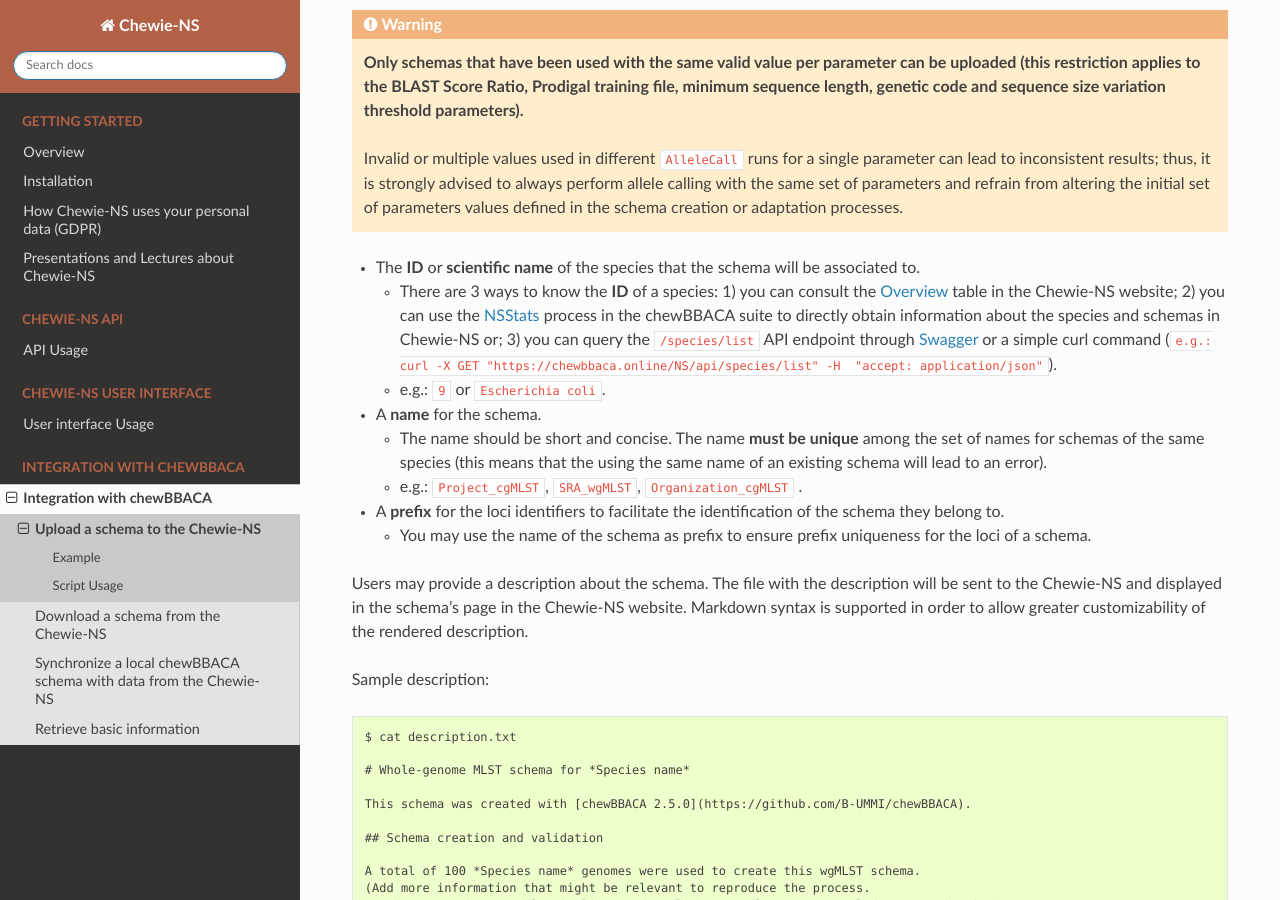
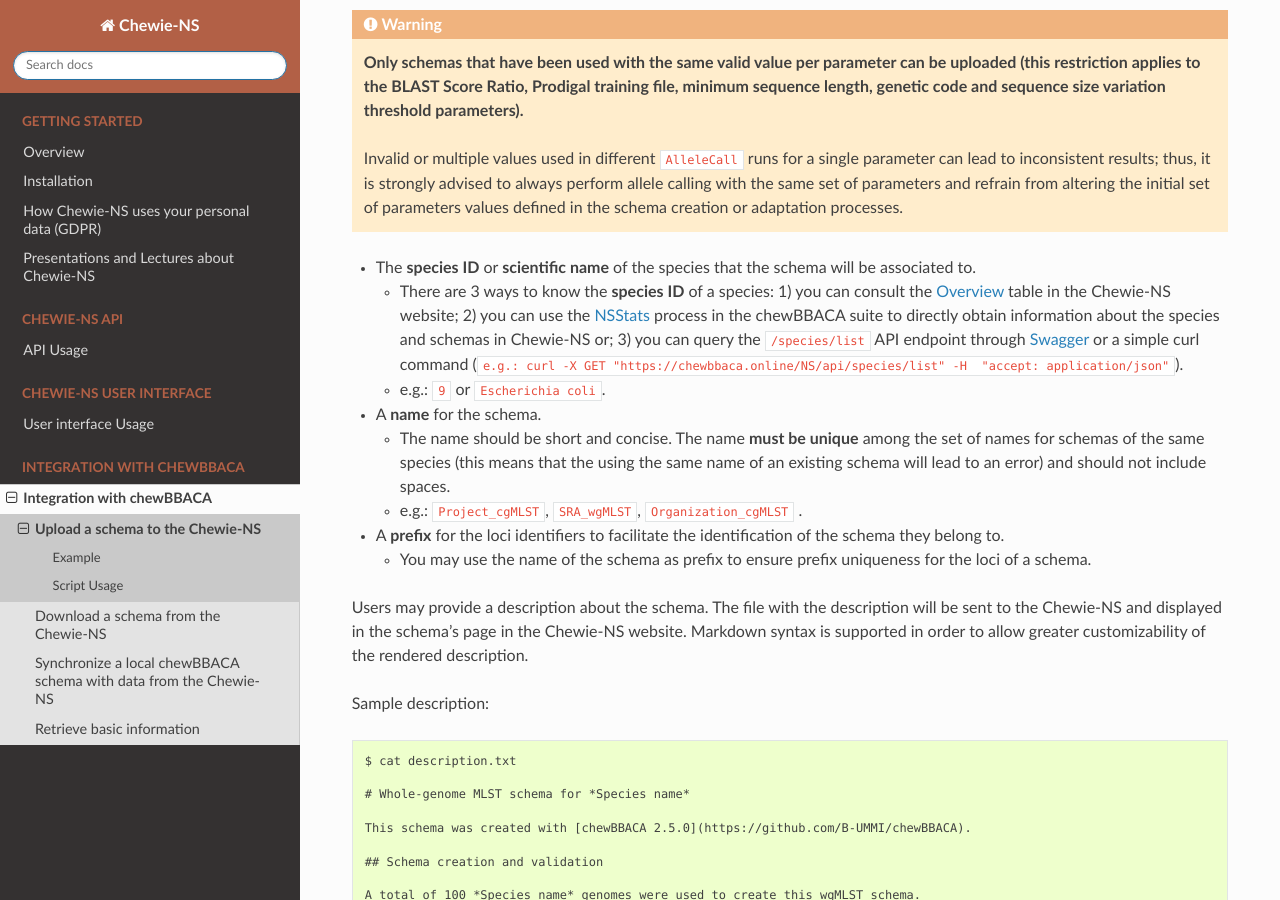
Before and after one commit to B-UMMI/Chewie-NS, a Sphinx documentation site: the page built from docs/user/upload_api.rst, in a window 1280 px wide and 900 px high, scrolled down 540 px. Built offline with Sphinx 7.4.7 and the Read the Docs theme 2.0.0, drawn with Linux system fonts in a browser that asks for light colours.

Commit message:
Update upload_api.rst
Small changes to text.

```diff
--- a/docs/user/upload_api.rst
+++ b/docs/user/upload_api.rst
@@ -31,9 +31,9 @@
              set of parameters values defined in the schema creation or
              adaptation processes.
 
-- The **ID** or **scientific name** of the species that the schema will be associated to.
+- The **species ID** or **scientific name** of the species that the schema will be associated to.
 
-  - There are 3 ways to know the **ID** of a species: 1) you can consult the `Overview <https://chewbbaca.online/stats>`_
+  - There are 3 ways to know the **species ID** of a species: 1) you can consult the `Overview <https://chewbbaca.online/stats>`_
     table in the Chewie-NS website; 2) you can use the
     `NSStats <https://github.com/B-UMMI/chewBBACA/blob/master/CHEWBBACA/CHEWBBACA_NS/stats_requests.py>`_
     process in the  chewBBACA suite to directly obtain information about the species and schemas in Chewie-NS or; 3) you can
@@ -45,7 +45,8 @@
 - A **name** for the schema.
 
   - The name should be short and concise. The name **must be unique** among the set of names for
-    schemas of the same species (this means that the using the same name of an existing schema will lead to an error).
+    schemas of the same species (this means that the using the same name of an existing schema will lead to an error)
+    and should not include spaces.
   - e.g.: ``Project_cgMLST``, ``SRA_wgMLST``, ``Organization_cgMLST`` .
 
 - A **prefix** for the loci identifiers to facilitate the identification of the schema they belong to.
```
